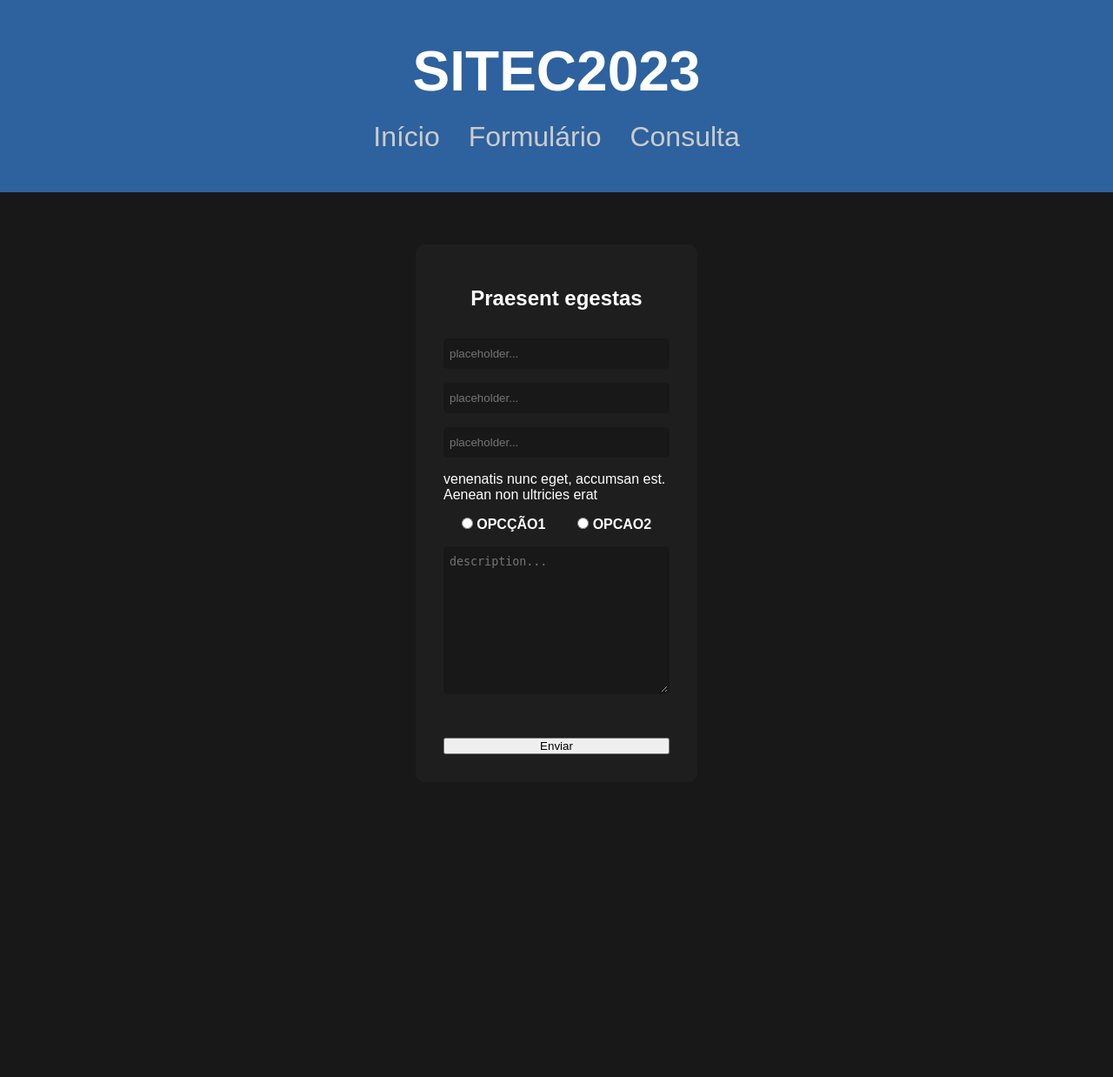
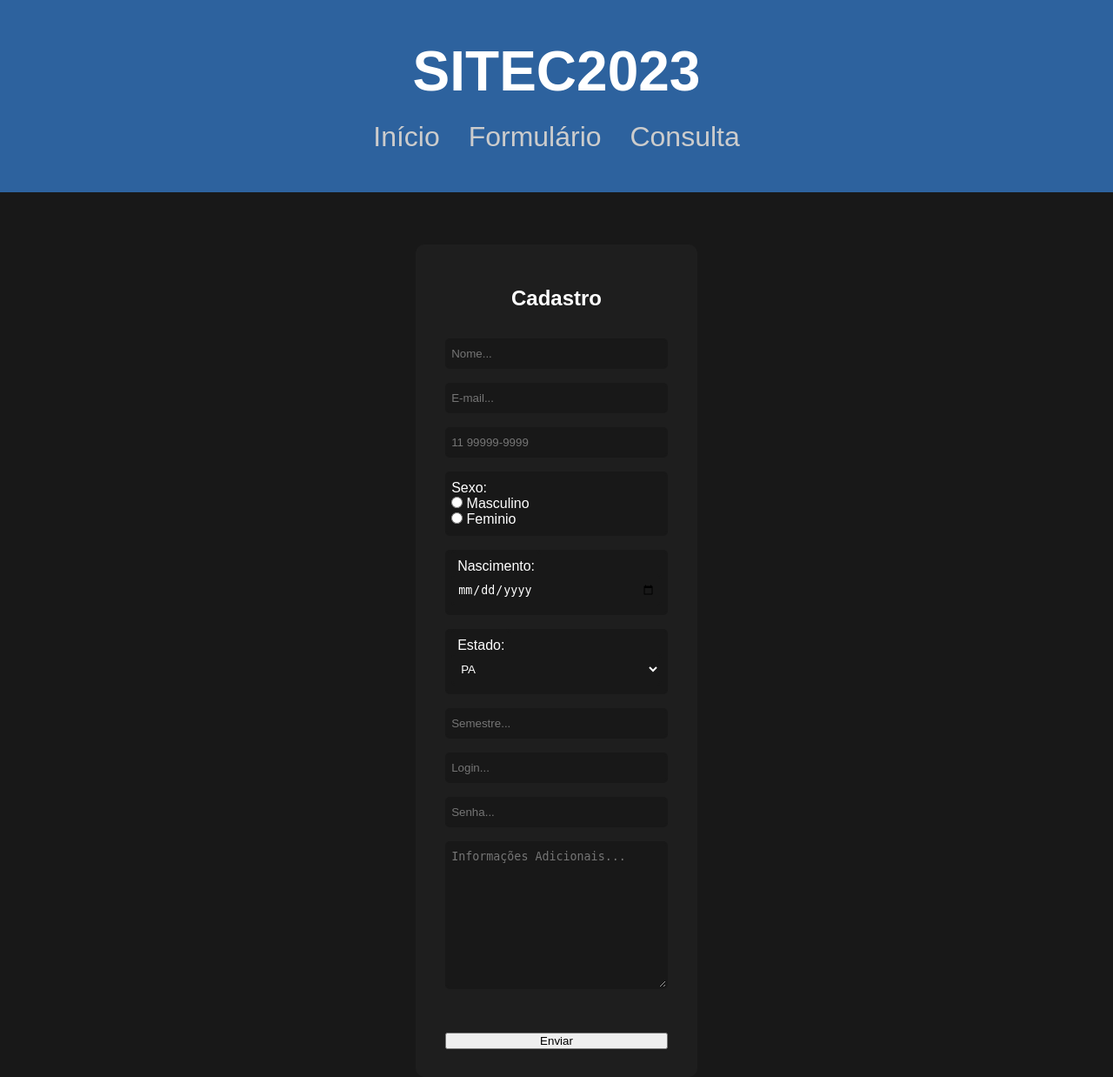
Before and after one commit to JoeMiran/sitec_2023, a PHP site: page /formulario.php in a window 1280 px wide. Shown: the whole page at 87% size. Before the commit the page ends 867 px from the top, so only its background shows below. Run offline with PHP 8.4, Linux system fonts and the light colour scheme; some web fonts are replaced.

Commit message:
Add files via upload

```diff
--- a/formulario.php
+++ b/formulario.php
@@ -3,14 +3,16 @@
 ?>
 <!DOCTYPE html>
 <html lang="pt-br">
+
 <head>
     <meta charset="UTF-8">
     <meta http-equiv="X-UA-Compatible" content="IE=edge">
-        <meta name="viewport" content="width=device-width", initial-scale="1.0">
+    <meta name="viewport" content="width=device-width" , initial-scale="1.0">
     <link rel="stylesheet" type="text/css" href="css/style.css">
     <link href="http://fonts.cdnfonts.com/css/straightler" rel="stylesheet">
     <title>Formulário</title>
 </head>
+
 <body>
 
     <div class="cabecalho">
@@ -31,32 +33,57 @@
     </div>
     <div class="content">
         <form id="form">
-                <h2 class="text">Praesent egestas</h2>
+            <h2 class="text">Cadastro</h2>
             <div>
-                    <input type="text" placeholder="placeholder..." class="inputs required">
+                <input type="text" placeholder="Nome..." class="inputs required">
                 <span class="span-required">Praesent egestas Praesent egestas</span>
             </div>
             <div>
-                    <input type="number" placeholder="placeholder..." class="inputs required">
+                <input type="text" placeholder="E-mail..." class="inputs required">
+                <span class="span-required">Praesent egestas Praesent egestas</span>
             </div>
             <div>
-                    <input type="text" placeholder="placeholder..." class="inputs required">
-                    <span class="span-required">venenatis nunc eget, accumsan est.</span>
+                <input type="tel" id="fone" name="fone" required pattern="[0-9]{2} [0-9]{5}-[0-9]{4}" placeholder="11 99999-9999" class="inputs required">
             </div>
-                <p>venenatis nunc eget, accumsan est. Aenean non ultricies erat</p>
-                <div class="box-select">
-                    <div>
-                        <input type="radio" id="B" value="B" name="alin">
-                        <label for="B">OPCÇÃO1</label>
+            <div class="inputs required">
+                <p>Sexo:</p>
+                <input type="radio" id="sexo-m" name="sexo" value="Masculino">
+                <label for="sexo-m">Masculino</label><br>
+                <input type="radio" id="sexo-f" name="sexo" value="Feminino">
+                <label for="sexo-f">Feminio</label>
+            </div>
+            <div class="inputs required">
+                <label class="inputs required" for="dtnasc">Nascimento:</label>
+                <input type='date' id='dtnasc' name='dtnasc' class="inputs required">
+            </div>
+            <div class="inputs required">
+                <label class="inputs required" for="estado">Estado:</label>
+                <select id="estado" name="estado" class="inputs required">
+                    <option value="SP">PA</option>
+                    <option value="RJ">AM</option>
+                    <option value="PB">AL</option>
+                    <option value="PB">AC</option>
+                    <option value="PB">PR</option>
+                    <option value="PB">RJ</option>
+                    <option value="PB">SP</option>
+                    <option value="PB">MA</option>
+                </select>
             </div>
             <div>
-                        <input type="radio" id="S" value="S" name="alin">
-                        <label for="S">OPCAO2</label>
+                <input type="number" required pattern="[0-10]{2}" placeholder="Semestre..." class="inputs required">
             </div>
+            <div>
+                <input type="text" name="login" id="login" placeholder="Login..." class="inputs required">
+                <span class="span-required">Praesent egestas Praesent egestas</span>
             </div>
-                <textarea class="inputs" name="descricao" id="descricao" cols="25" rows="10" placeholder="description..."></textarea><br>
+            <div>
+                <input type="password" name="senha" id="senha" placeholder="Senha..." class="inputs required">
+                <span class="span-required">Praesent egestas Praesent egestas</span>
+            </div>
+            <textarea class="inputs" name="descricao" id="descricao" cols="25" rows="10" placeholder="Informações Adicionais..."></textarea><br>
             <button type="submit">Enviar</button>
         </form>
     </div>
 </body>
+
 </html>
```
Lines whose indentation alone changed are shown as unchanged.
